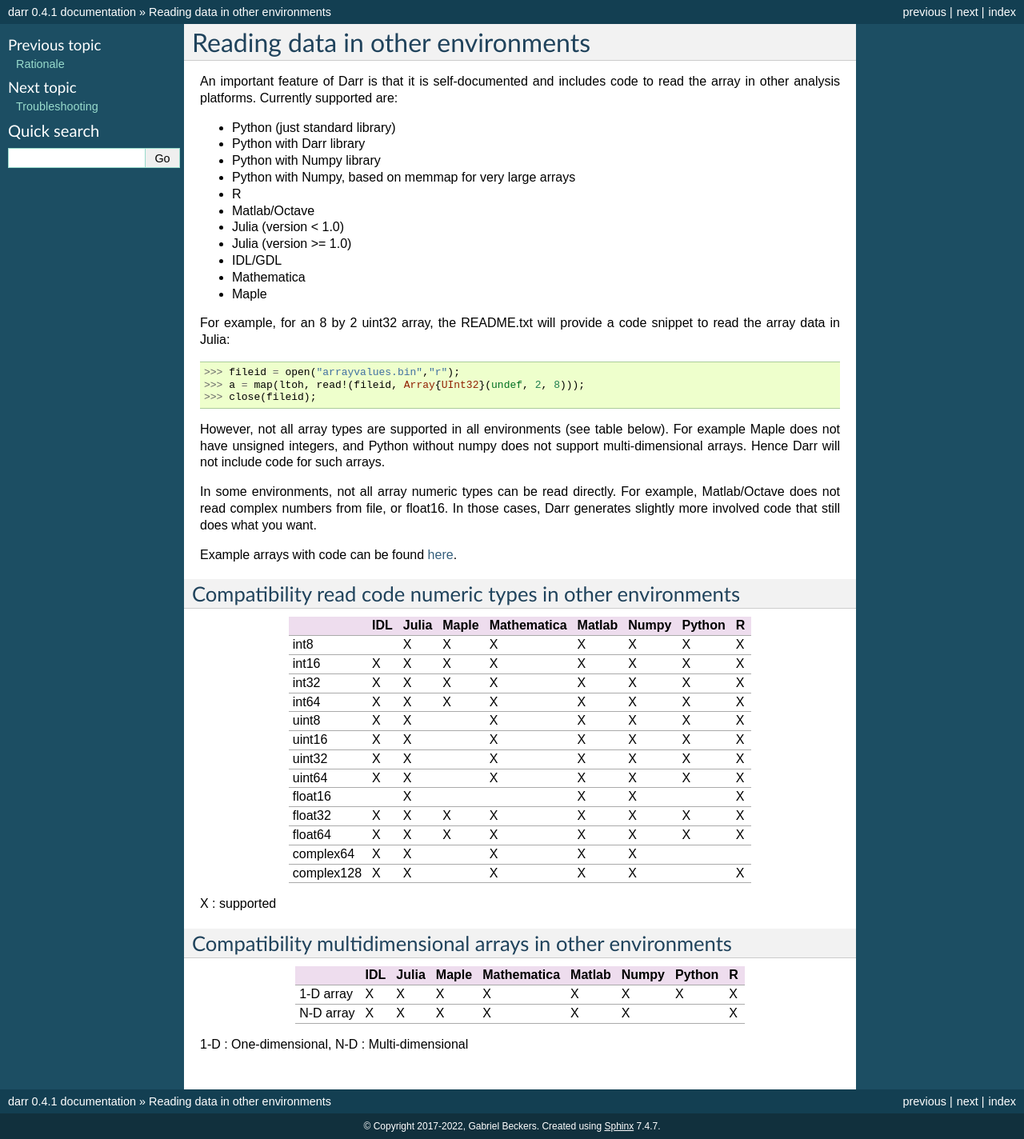
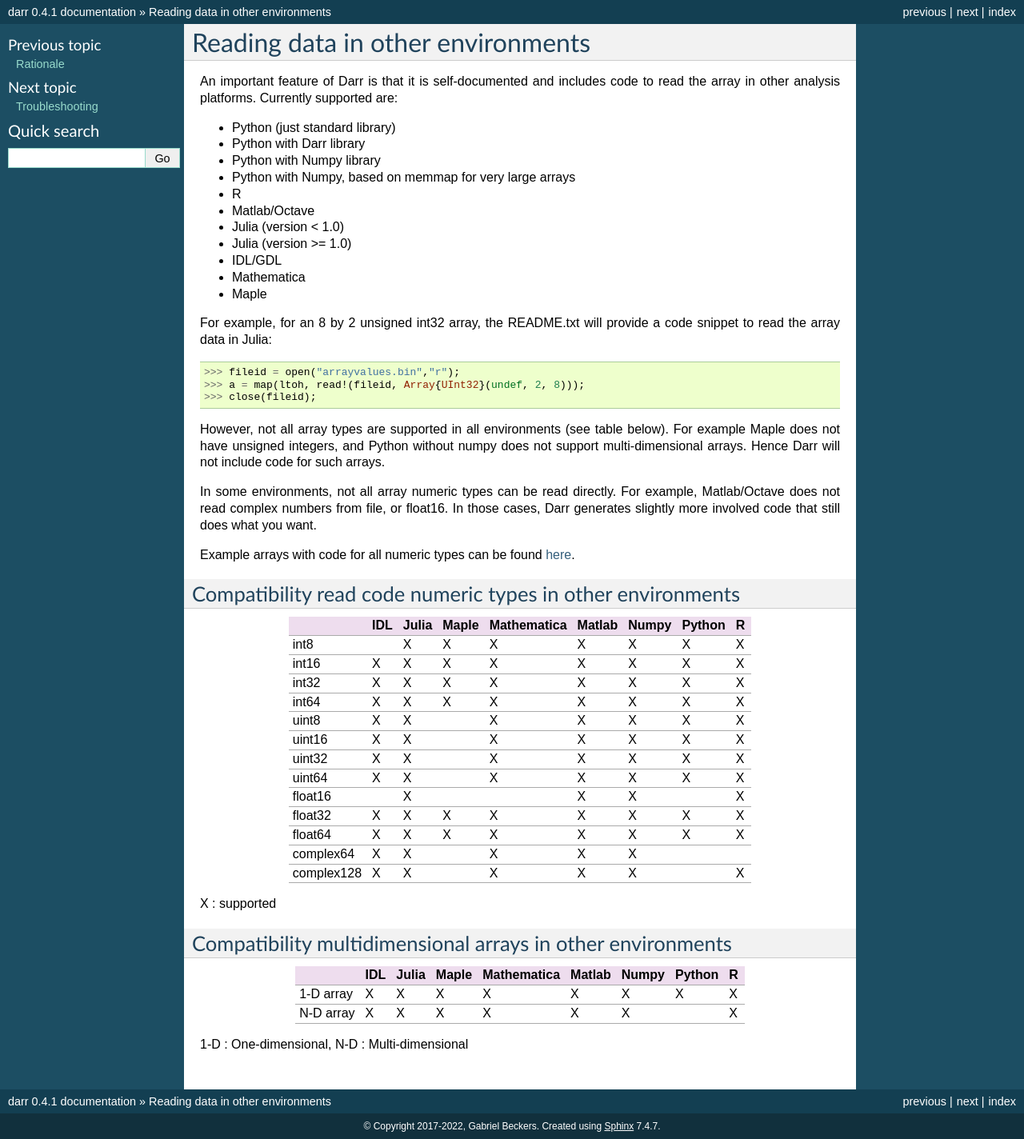
Before and after one commit to gbeckers/Darr, a Sphinx documentation site: the page built from docs/readcode.rst, in a window 1280 px wide. Shown: the whole page at 80% size. Built offline with Sphinx 7.4.7, drawn with Linux system fonts in a browser that asks for light colours.

Commit message:
improve in readcode doc

```diff
--- a/docs/readcode.rst
+++ b/docs/readcode.rst
@@ -16,8 +16,7 @@ to read the array in other analysis platforms. Currently supported are:
 - Mathematica
 - Maple
 
-For example, for an 8 by 2 uint32 array, the README.txt will provide a code
-snippet to read the array data in Julia:
+For example, for an 8 by 2 unsigned int32 array, the README.txt will provide a code snippet to read the array data in Julia:
 
 .. code:: julia
 
@@ -31,11 +30,12 @@ without numpy does not support multi-dimensional arrays. Hence Darr will not
 include code for such arrays.
 
 In some environments, not all array numeric types can be read directly. For
-example, Matlab/Octave does not read complex numbers from file, or float16. In
-those cases, Darr generates slightly more involved code that still does what
-you want.
+example, Matlab/Octave does not read complex numbers from file, or float16.
+In those cases, Darr generates slightly more involved code that still does
+what you want.
 
-Example arrays with code can be found `here <https://github.com/gbeckers/Darr/tree/master/examplearrays>`__.
+Example arrays with code for all numeric types can be found `here
+<https://github.com/gbeckers/Darr/tree/master/examplearrays>`__.
 
 Compatibility read code numeric types in other environments
 -----------------------------------------------------------
```
